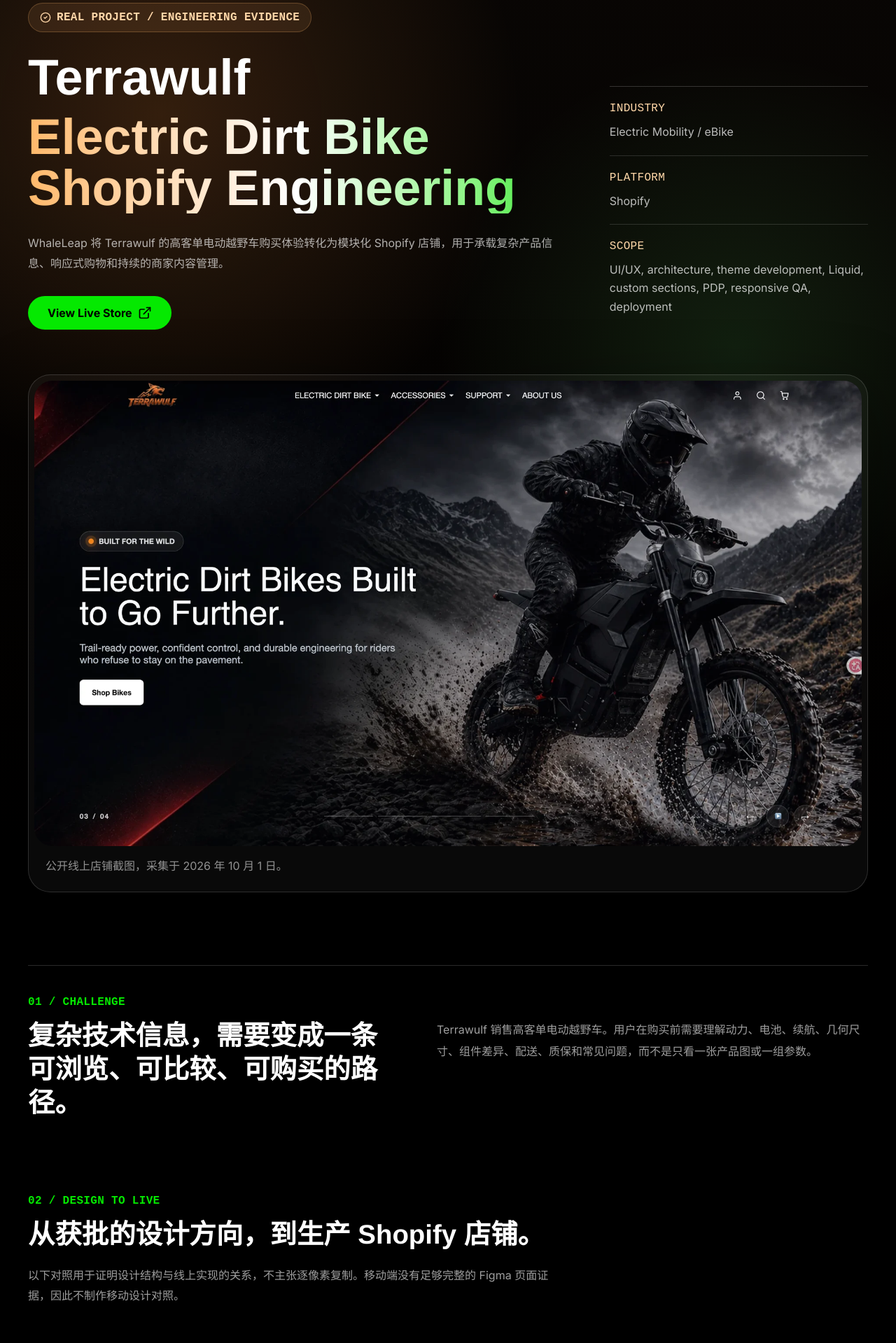
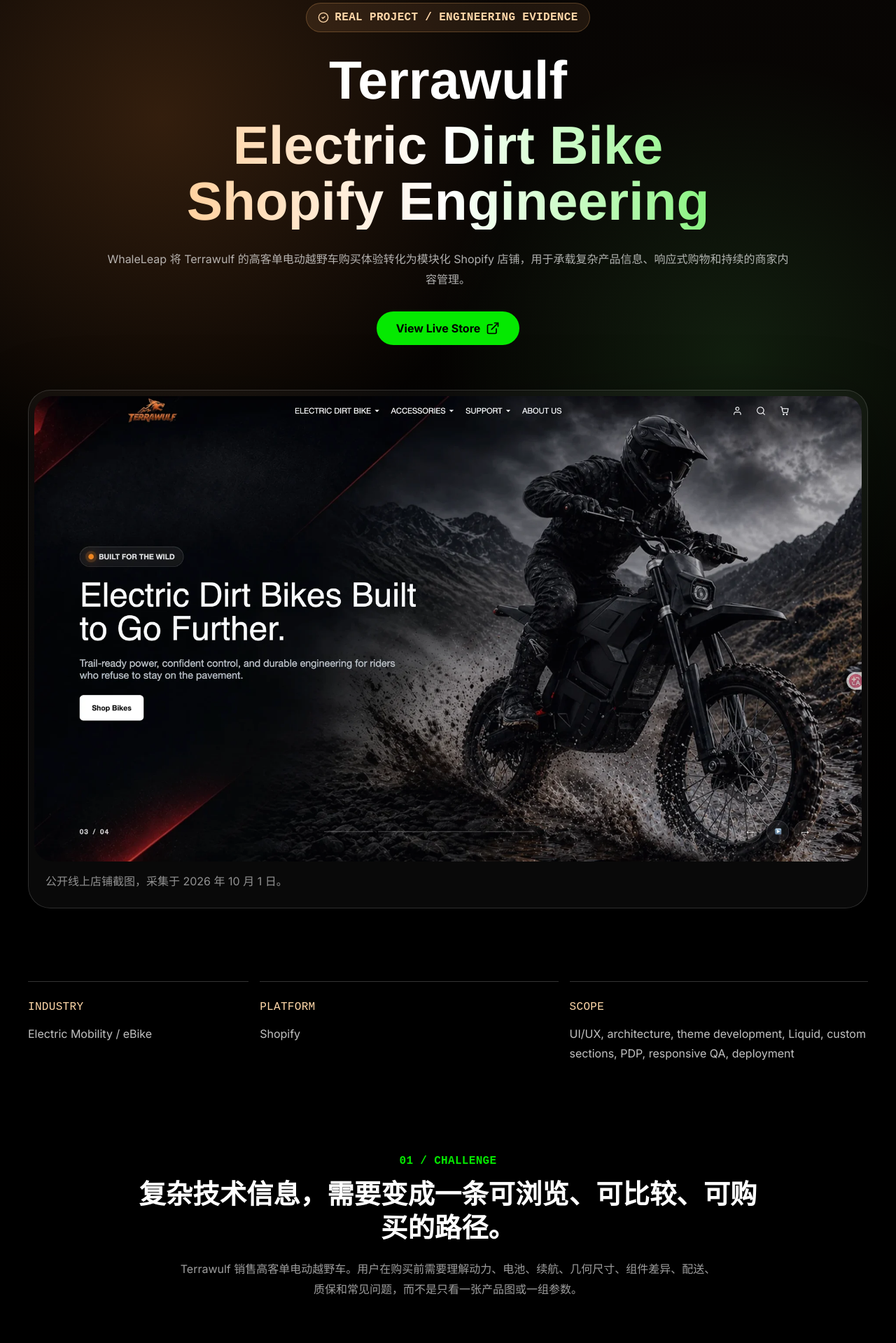
Before and after one commit to NarutoTuT/shopify-studio-site, a Next.js app: page /case-studies/terrawulf in a window 1280 px wide. Shown: the part 140-2059 px from the top of the page at 70% size. Built offline with nearby package versions, Linux system fonts and the light colour scheme; no server answers.

Commit message:
Revert "Refine Terrawulf case study layout"
This reverts commit 877f37ff711efd3c8e696c7c09a3fea4ab4e6691.

```diff
--- a/components/terrawulf-case-study-page.tsx
+++ b/components/terrawulf-case-study-page.tsx
@@ -68,10 +68,10 @@ const comparisons = [
 
 function SectionHeading({ number, label, title, body }: { number: string; label: string; title: string; body?: string }) {
   return (
-    <header className="max-w-4xl">
+    <header className="mx-auto max-w-4xl text-center">
       <p className="font-mono text-base font-semibold uppercase tracking-[0.02em] text-primary">{number} / {label}</p>
       <h2 className="mt-3 text-[clamp(1.9rem,3vw,2.7rem)] font-bold leading-tight tracking-normal text-white">{title}</h2>
-      {body ? <p className="mt-5 max-w-3xl text-base leading-[1.8] text-white/62 md:text-lg">{body}</p> : null}
+      {body ? <p className="mx-auto mt-5 max-w-3xl text-base leading-[1.8] text-white/62 md:text-lg">{body}</p> : null}
     </header>
   )
 }
@@ -122,30 +122,21 @@ export function TerrawulfCaseStudyPage() {
           <header className="relative overflow-hidden px-4 pb-[56px] pt-28 sm:px-6 md:px-10 md:pb-[104px] md:pt-36">
             <div aria-hidden="true" className="absolute inset-0 bg-[radial-gradient(circle_at_18%_20%,rgba(251,146,60,0.18),transparent_32%),radial-gradient(circle_at_82%_42%,rgba(119,252,117,0.11),transparent_31%),linear-gradient(180deg,#090604,#000)]" />
             <div className="relative mx-auto max-w-[1400px]">
-              <div className="grid items-end gap-10 lg:grid-cols-[minmax(0,1.35fr)_minmax(280px,0.65fr)] lg:gap-16">
-                <div>
-                  <p className="inline-flex max-w-full flex-wrap items-center gap-2 rounded-lg border border-orange-300/25 bg-orange-300/10 px-3 py-2 font-mono text-base font-semibold uppercase tracking-[0.02em] text-orange-200 sm:rounded-full sm:px-4">
+              <div className="mx-auto max-w-[1120px] text-center">
+                <p className="inline-flex max-w-full flex-wrap items-center justify-center gap-2 rounded-lg border border-orange-300/25 bg-orange-300/10 px-3 py-2 text-center font-mono text-base font-semibold uppercase tracking-[0.02em] text-orange-200 sm:rounded-full sm:px-4">
                   <CheckCircle2 className="size-4" /> Real project / Engineering evidence
                 </p>
-                  <h1 className="mt-7 max-w-[980px] text-balance text-[clamp(2.4rem,5.6vw,5.4rem)] font-bold leading-[1.02] tracking-normal [overflow-wrap:anywhere]">
+                <h1 className="mx-auto mt-7 max-w-full text-balance text-[clamp(2.05rem,6vw,5.4rem)] font-bold leading-[1.05] tracking-normal [overflow-wrap:anywhere]">
                   Terrawulf
                   <span className="mt-3 block bg-gradient-to-r from-orange-300 via-white to-primary bg-clip-text text-transparent">
-                      Electric Dirt Bike<br />Shopify Engineering
+                    <span className="block">Electric Dirt Bike</span>
+                    <span className="block">Shopify Engineering</span>
                   </span>
                 </h1>
-                  <p className="mt-7 max-w-[860px] text-base leading-[1.8] text-white/68 md:text-xl">WhaleLeap 将 Terrawulf 的高客单电动越野车购买体验转化为模块化 Shopify 店铺，用于承载复杂产品信息、响应式购物和持续的商家内容管理。</p>
+                <p className="mx-auto mt-7 max-w-[980px] text-base leading-[1.8] text-white/68 md:text-xl">WhaleLeap 将 Terrawulf 的高客单电动越野车购买体验转化为模块化 Shopify 店铺，用于承载复杂产品信息、响应式购物和持续的商家内容管理。</p>
                 <a href={liveStoreUrl} target="_blank" rel="noreferrer noopener" className="mt-8 inline-flex min-h-12 items-center gap-2 rounded-full bg-primary px-7 text-base font-bold text-black transition-transform hover:translate-x-1 focus-visible:outline-none focus-visible:ring-2 focus-visible:ring-primary focus-visible:ring-offset-2 focus-visible:ring-offset-black">
                   View Live Store <ExternalLink className="size-5" />
                 </a>
-                </div>
-                <dl className="border-y border-white/18 lg:border-b-0">
-                  {facts.map(([label, value]) => (
-                    <div key={label} className="border-b border-white/14 py-5 last:border-b-0">
-                      <dt className="font-mono text-sm uppercase text-orange-200">{label}</dt>
-                      <dd className="mt-2 text-base leading-[1.65] text-white/72">{value}</dd>
-                    </div>
-                  ))}
-                </dl>
               </div>
               <figure className="mt-11 overflow-hidden rounded-[2rem] border border-white/15 bg-white/[0.035] p-2 shadow-[0_32px_100px_rgba(0,0,0,0.45)] md:mt-16">
                 <div className="relative aspect-[16/9] overflow-hidden rounded-[1.6rem] bg-[#111]">
@@ -157,12 +148,19 @@ export function TerrawulfCaseStudyPage() {
           </header>
 
           <section className="px-4 pb-[56px] sm:px-6 md:px-10 md:pb-[104px]">
-            <div className="mx-auto grid max-w-[1400px] gap-8 border-t border-white/16 pt-10 lg:grid-cols-[0.9fr_1.1fr] lg:gap-20">
-              <div>
-                <p className="font-mono text-base font-semibold uppercase tracking-[0.02em] text-primary">01 / Challenge</p>
-                <h2 className="mt-3 max-w-3xl text-[clamp(1.9rem,3vw,2.7rem)] font-bold leading-tight tracking-normal text-white">复杂技术信息，需要变成一条可浏览、可比较、可购买的路径。</h2>
+            <div className="mx-auto grid max-w-[1400px] gap-4 lg:grid-cols-[0.85fr_1.15fr_1.15fr]">
+              {facts.map(([label, value]) => (
+                <div key={label} className="border-t border-white/20 py-6">
+                  <p className="font-mono text-base uppercase text-orange-200">{label}</p>
+                  <p className="mt-3 text-base leading-[1.75] text-white/76">{value}</p>
                 </div>
-              <p className="max-w-3xl text-base leading-[1.9] text-white/62 md:text-lg lg:pt-9">Terrawulf 销售高客单电动越野车。用户在购买前需要理解动力、电池、续航、几何尺寸、组件差异、配送、质保和常见问题，而不是只看一张产品图或一组参数。</p>
+              ))}
+            </div>
+          </section>
+
+          <section className="px-4 pb-[56px] sm:px-6 md:px-10 md:pb-[104px]">
+            <div className="mx-auto max-w-[1400px]">
+              <SectionHeading number="01" label="Challenge" title="复杂技术信息，需要变成一条可浏览、可比较、可购买的路径。" body="Terrawulf 销售高客单电动越野车。用户在购买前需要理解动力、电池、续航、几何尺寸、组件差异、配送、质保和常见问题，而不是只看一张产品图或一组参数。" />
             </div>
           </section>
 
@@ -237,8 +235,8 @@ export function TerrawulfCaseStudyPage() {
           </section>
 
           <section className="px-4 pb-[56px] sm:px-6 md:px-10 md:pb-[104px]">
-            <div className="mx-auto grid max-w-[1400px] border-y border-white/15 lg:grid-cols-2">
-              <section className="py-8 lg:pr-12">
+            <div className="mx-auto grid max-w-[1400px] gap-4 lg:grid-cols-2">
+              <section className="rounded-lg border border-primary/20 bg-primary/[0.045] p-6 sm:p-8">
                 <p className="font-mono text-base font-semibold uppercase text-primary">05 / Responsive & QA</p>
                 <h2 className="mt-4 text-[clamp(1.8rem,3vw,2.5rem)] font-bold leading-tight">从代码检查到真实视口验证。</h2>
                 <ul className="mt-6 space-y-3 text-base leading-[1.75] text-white/68">
@@ -248,7 +246,7 @@ export function TerrawulfCaseStudyPage() {
                   <li>包含浏览器 QA、部署验证与线上回读记录。</li>
                 </ul>
               </section>
-              <section className="border-t border-white/15 py-8 lg:border-l lg:border-t-0 lg:pl-12">
+              <section className="rounded-lg border border-orange-300/20 bg-orange-300/[0.04] p-6 sm:p-8">
                 <p className="font-mono text-base font-semibold uppercase text-orange-200">06 / Verified outcome</p>
                 <h2 className="mt-4 text-[clamp(1.8rem,3vw,2.5rem)] font-bold leading-tight">交付结果以可验证系统为准。</h2>
                 <ul className="mt-6 space-y-3 text-base leading-[1.75] text-white/68">
@@ -259,7 +257,7 @@ export function TerrawulfCaseStudyPage() {
                 </ul>
               </section>
             </div>
-            <div className="mx-auto mt-10 grid max-w-[1400px] items-start gap-5 md:grid-cols-[1.4fr_0.42fr]">
+            <div className="mx-auto mt-8 grid max-w-[1400px] items-start gap-5 md:grid-cols-[1.4fr_0.55fr]">
               {[
                 ["Desktop / 1440 × 1000", "/case-studies/terrawulf/pdp-live.webp", "Terrawulf M7 desktop product page with gallery and purchase panel", "aspect-[3420/1902]"],
                 ["Mobile / 390 × 844", "/case-studies/terrawulf/pdp-mobile.webp", "Terrawulf M7 mobile product page showing responsive product media", "aspect-[390/844]"],
```
Lines whose indentation alone changed are shown as unchanged.
